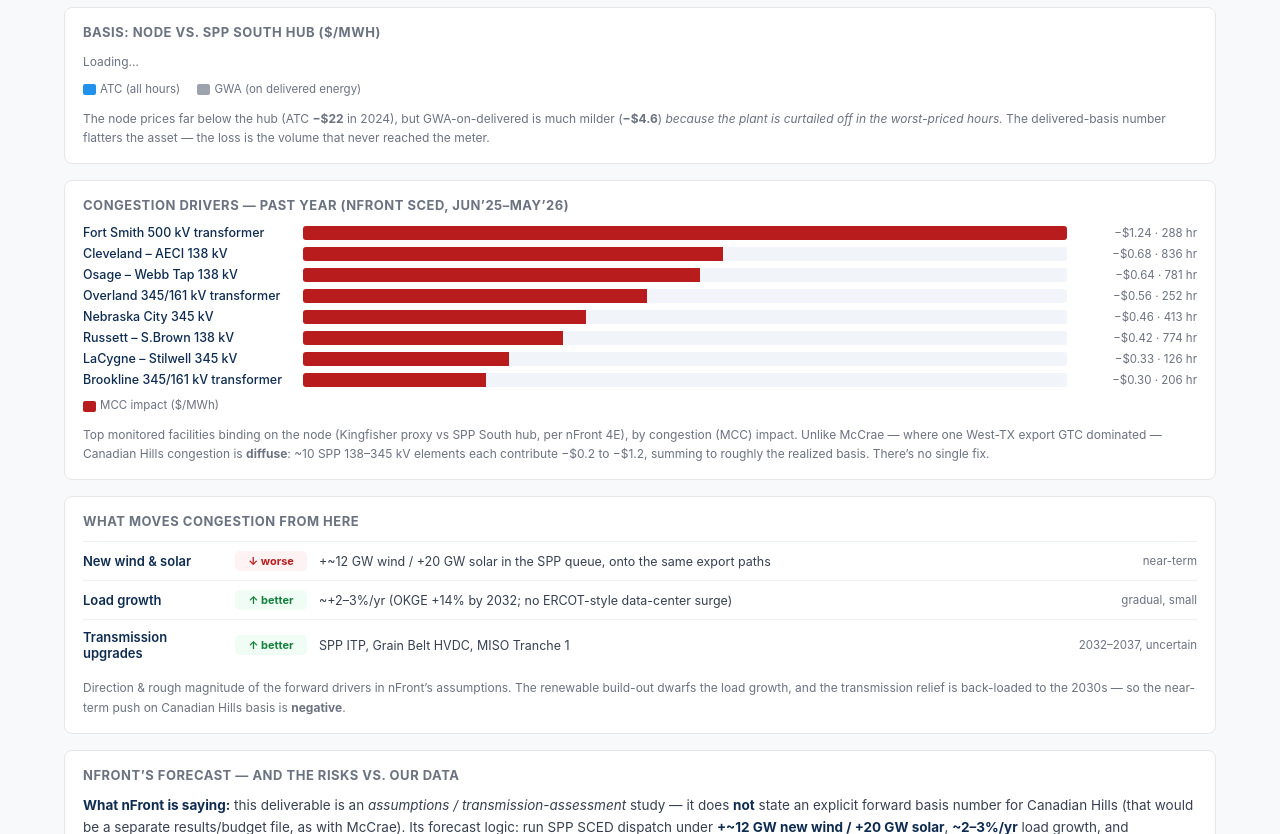
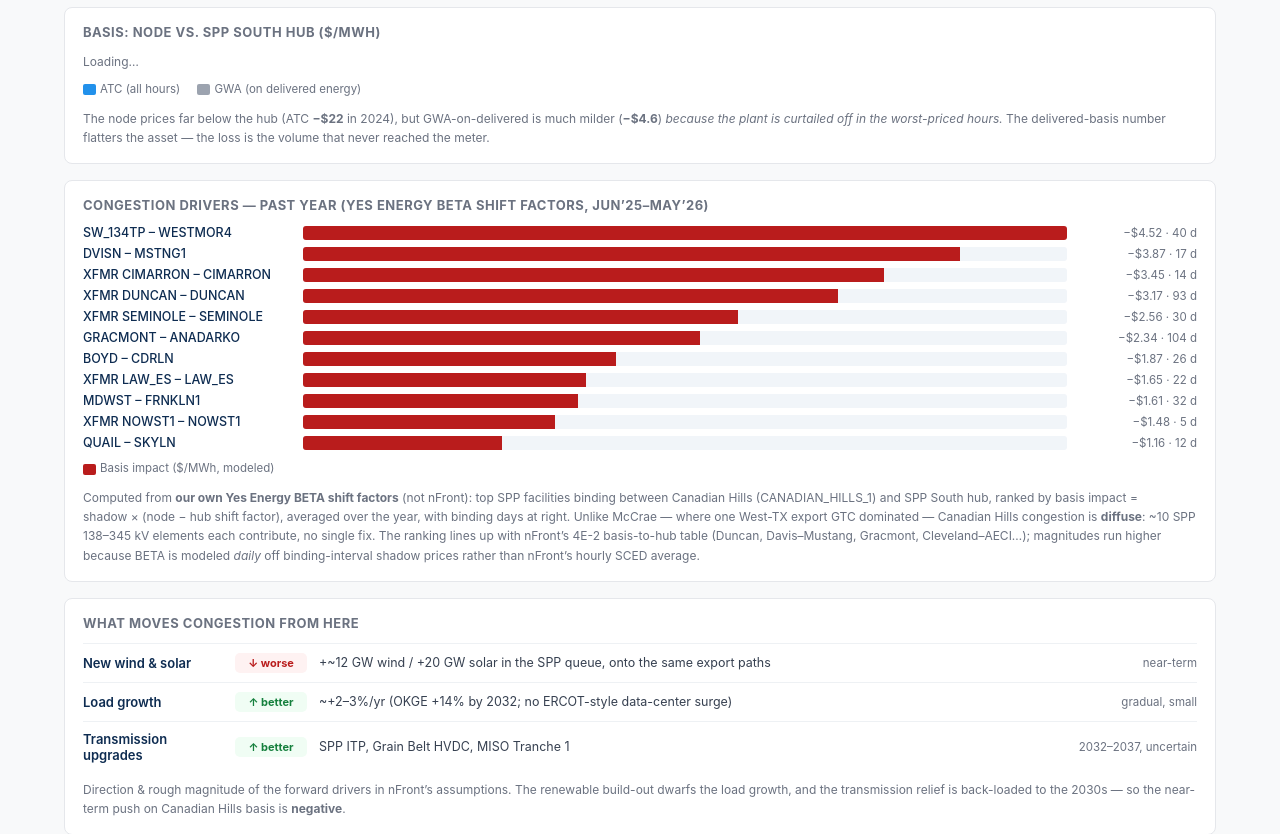
Before and after one commit to thewanderingbearkat/ercot-basis-tracker, a Flask app: page /canadian-hills in a window 1280 px wide. Shown: the part 401-1235 px from the top of the page. Run offline with Flask 3, Linux system fonts and the light colour scheme; the visitor is signed in with stand-in values (Sample User, id 1); data that the repository does not hold is empty; parts of the project's set-up code (start-up, migrations or seed data) failed here and were passed over.

Commit message:
Canadian Hills: congestion-drivers panel now uses our Yes Energy BETA shift factors
Replace the nFront SCED 4E-1 ("at project node": Fort Smith, Cleveland-AECI, Osage...)
list with our own BETA-derived basis-to-hub (4E-2 equivalent) attribution: shadow x
(node_SF - hub_SF) for CANADIAN_HILLS_1 vs SPP South hub, Jun'25-May'26, row-paired per
EXTRACT_DATETIME snapshot and signed so positive = hurts basis, averaged over the year.

Top lines: SW_134TP-Westmor4, Davis-Mustang, Cimarron XFMR, Duncan XFMR, Seminole XFMR,
Gracmont-Anadarko, Boyd-Cdrln, Law-ES, Midwest-Franklin, Nowst1, Quail-Skyln. Ranking
matches nFront 4E-2; magnitudes run higher because BETA is modeled daily off
binding-interval shadow prices, not nFront's hourly SCED average. Header/legend/caption
updated to reflect the source and method; bar labels now show binding days.

Co-Authored-By: Claude Opus 4.8 <noreply@anthropic.com>

```diff
--- a/Constraints and Weather/cdnhills_dashboard/templates/cdnhills_dashboard.html
+++ b/Constraints and Weather/cdnhills_dashboard/templates/cdnhills_dashboard.html
@@ -71,10 +71,10 @@
   </div>
 
   <div class="panel">
-    <h2>Congestion drivers &mdash; past year (nFront SCED, Jun&rsquo;25&ndash;May&rsquo;26)</h2>
+    <h2>Congestion drivers &mdash; past year (Yes Energy BETA shift factors, Jun&rsquo;25&ndash;May&rsquo;26)</h2>
     <div id="drivers"></div>
-    <div class="legend"><span><span class="sw" style="background:#b91c1c"></span>MCC impact ($/MWh)</span></div>
-    <div class="note" style="margin-top:8px">Top monitored facilities binding on the node (Kingfisher proxy vs SPP South hub, per nFront 4E), by congestion (MCC) impact. Unlike McCrae &mdash; where one West-TX export GTC dominated &mdash; Canadian Hills congestion is <b>diffuse</b>: ~10 SPP 138&ndash;345 kV elements each contribute &minus;$0.2 to &minus;$1.2, summing to roughly the realized basis. There&rsquo;s no single fix.</div>
+    <div class="legend"><span><span class="sw" style="background:#b91c1c"></span>Basis impact ($/MWh, modeled)</span></div>
+    <div class="note" style="margin-top:8px">Computed from <b>our own Yes Energy BETA shift factors</b> (not nFront): top SPP facilities binding between Canadian Hills (CANADIAN_HILLS_1) and SPP South hub, ranked by basis impact = shadow&nbsp;&times;&nbsp;(node&nbsp;&minus;&nbsp;hub shift factor), averaged over the year, with binding days at right. Unlike McCrae &mdash; where one West-TX export GTC dominated &mdash; Canadian Hills congestion is <b>diffuse</b>: ~10 SPP 138&ndash;345 kV elements each contribute, no single fix. The ranking lines up with nFront&rsquo;s 4E-2 basis-to-hub table (Duncan, Davis&ndash;Mustang, Gracmont, Cleveland&ndash;AECI&hellip;); magnitudes run higher because BETA is modeled <i>daily</i> off binding-interval shadow prices rather than nFront&rsquo;s hourly SCED average.</div>
   </div>
 
   <div class="panel">
@@ -164,19 +164,22 @@ function drawBasis(Y){
 // nFront 4E binding constraints (past year) -- static study data
 function drawDrivers(){
   const D=[
-    {f:'Fort Smith 500 kV transformer', mcc:1.24, hrs:288},
-    {f:'Cleveland &ndash; AECI 138 kV', mcc:0.68, hrs:836},
-    {f:'Osage &ndash; Webb Tap 138 kV', mcc:0.64, hrs:781},
-    {f:'Overland 345/161 kV transformer', mcc:0.56, hrs:252},
-    {f:'Nebraska City 345 kV', mcc:0.46, hrs:413},
-    {f:'Russett &ndash; S.Brown 138 kV', mcc:0.42, hrs:774},
-    {f:'LaCygne &ndash; Stilwell 345 kV', mcc:0.33, hrs:126},
-    {f:'Brookline 345/161 kV transformer', mcc:0.30, hrs:206}];
+    {f:'SW_134TP &ndash; WESTMOR4', mcc:4.52, days:40},
+    {f:'DVISN &ndash; MSTNG1', mcc:3.87, days:17},
+    {f:'XFMR CIMARRON &ndash; CIMARRON', mcc:3.45, days:14},
+    {f:'XFMR DUNCAN &ndash; DUNCAN', mcc:3.17, days:93},
+    {f:'XFMR SEMINOLE &ndash; SEMINOLE', mcc:2.56, days:30},
+    {f:'GRACMONT &ndash; ANADARKO', mcc:2.34, days:104},
+    {f:'BOYD &ndash; CDRLN', mcc:1.87, days:26},
+    {f:'XFMR LAW_ES &ndash; LAW_ES', mcc:1.65, days:22},
+    {f:'MDWST &ndash; FRNKLN1', mcc:1.61, days:32},
+    {f:'XFMR NOWST1 &ndash; NOWST1', mcc:1.48, days:5},
+    {f:'QUAIL &ndash; SKYLN', mcc:1.16, days:12}];
   const mx=Math.max(...D.map(d=>d.mcc));
   $('drivers').innerHTML=D.map(d=>`<div style="display:flex;align-items:center;gap:10px;margin-bottom:6px;">
     <span style="flex:0 0 210px;font-size:12.5px;font-weight:500">${d.f}</span>
     <div style="flex:1;height:14px;background:#f1f5f9;border-radius:3px;overflow:hidden"><div style="height:100%;width:${Math.round(d.mcc/mx*100)}%;background:#b91c1c"></div></div>
-    <span style="flex:0 0 120px;font-size:11.5px;color:#6b7280;text-align:right">&minus;$${d.mcc.toFixed(2)} &middot; ${d.hrs} hr</span></div>`).join('');
+    <span style="flex:0 0 120px;font-size:11.5px;color:#6b7280;text-align:right">&minus;$${d.mcc.toFixed(2)} &middot; ${d.days} d</span></div>`).join('');
 }
 function drawForward(){
   const F=[
```
